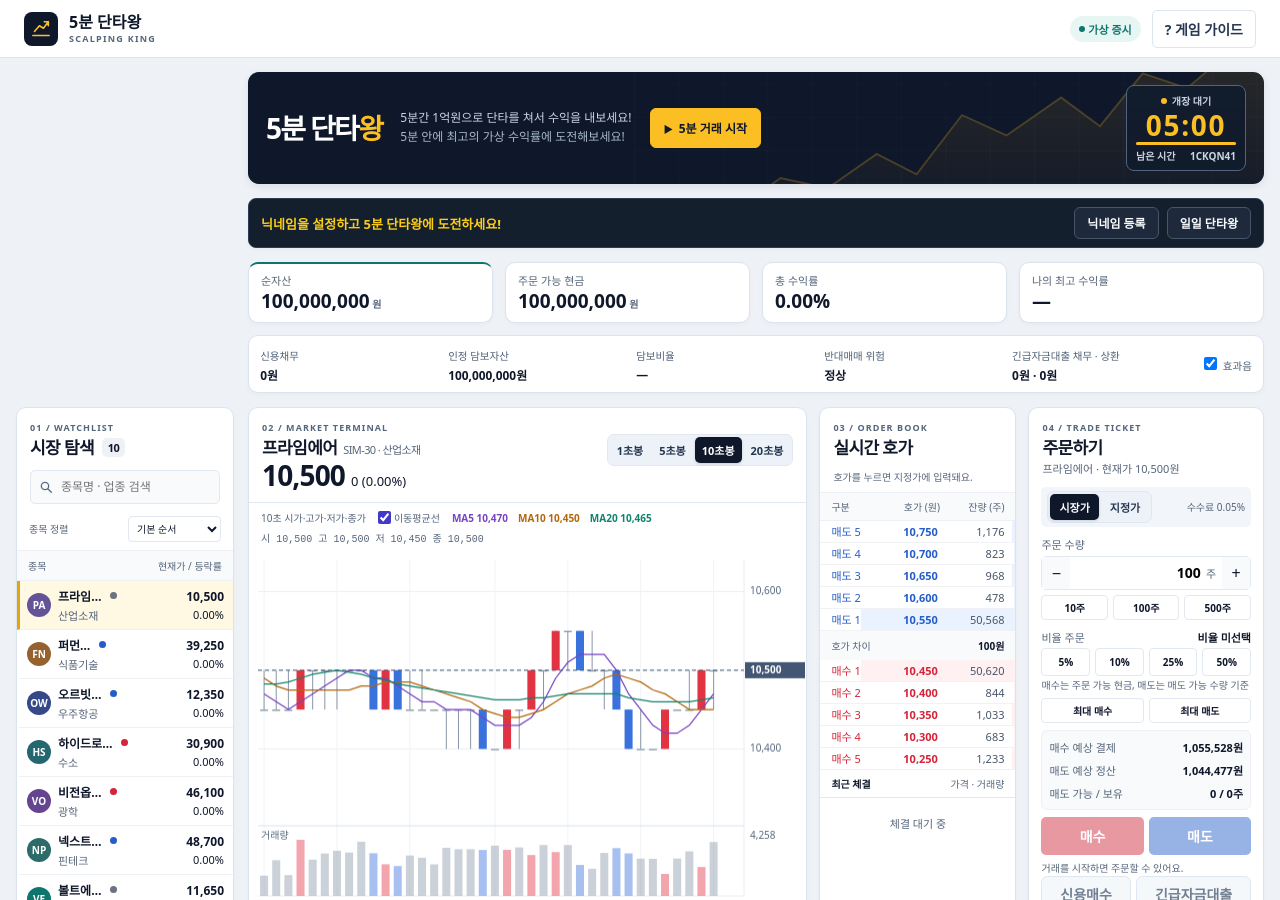
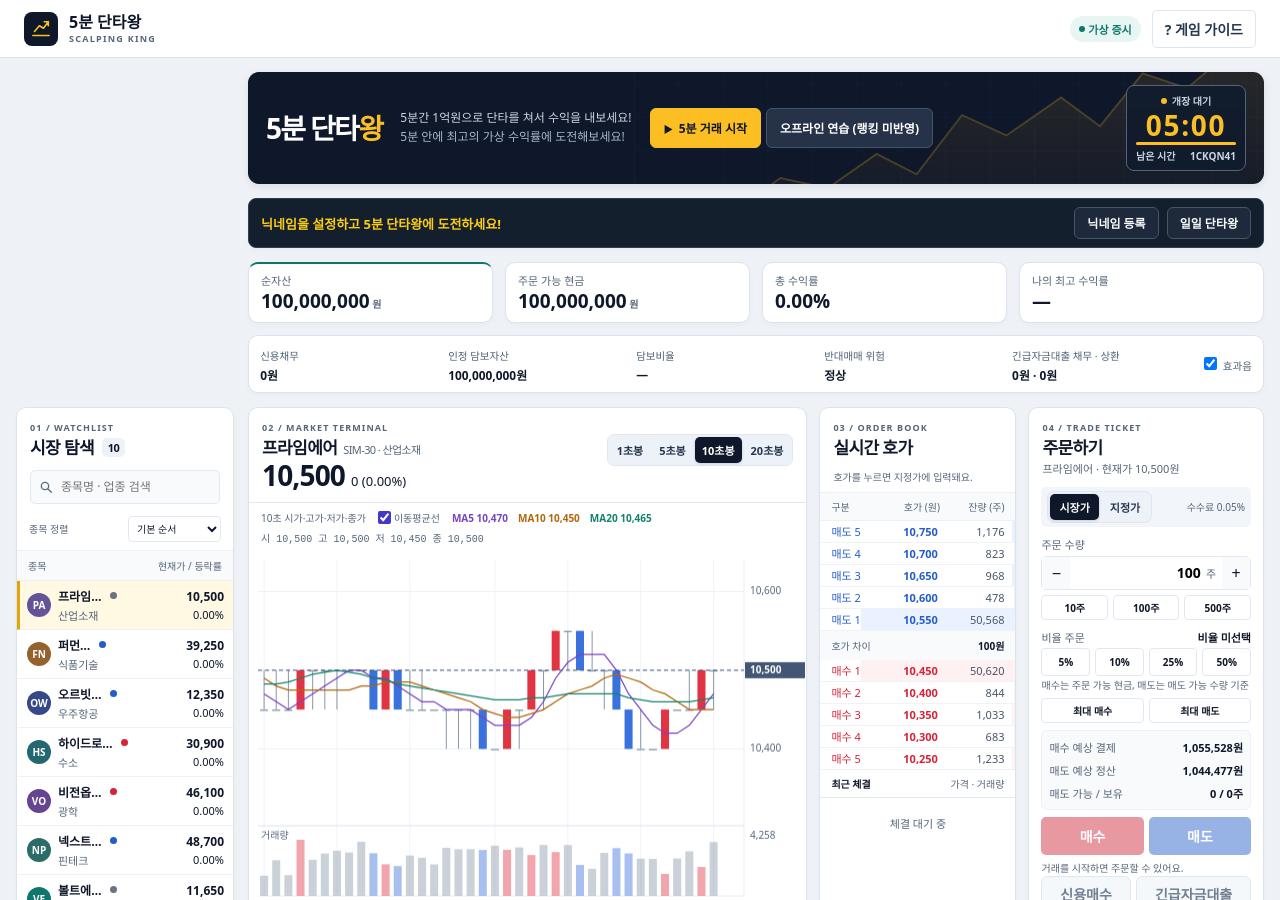
Before and after one commit to heewon-yu/dailyfoodfighter, a Jekyll site: the page games/scalping-king/index.html, which Jekyll copies as it is, in a window 1280 px wide and 900 px high. Built offline with Jekyll 4.4.1, drawn with Linux system fonts in a browser that asks for light colours.

Commit message:
feat(scalping): add explicit unranked offline practice entry and exit controls

```diff
--- a/games/scalping-king/index.html
+++ b/games/scalping-king/index.html
@@ -55,6 +55,8 @@
           <p id="heroText"><span id="heroMain">5분간 1억원으로 단타를 쳐서 수익을 내보세요!</span><span id="heroInvite">5분 안에 최고의 가상 수익률에 도전해보세요!</span></p>
           <div class="hero-actions">
             <button id="start" class="gold" type="button"><span aria-hidden="true">▶</span> 5분 거래 시작</button>
+            <button id="practiceStart" class="ghost" type="button">오프라인 연습 (랭킹 미반영)</button>
+            <button id="practiceExit" class="ghost" type="button" hidden>공식 게임으로 전환</button>
             <button id="pause" class="ghost" type="button" hidden>일시정지</button>
             <button id="restart" class="ghost" type="button" hidden>다시하기</button>
             <button id="openScoreShare" class="ghost" type="button" hidden disabled>결과 공유하기</button>
```
